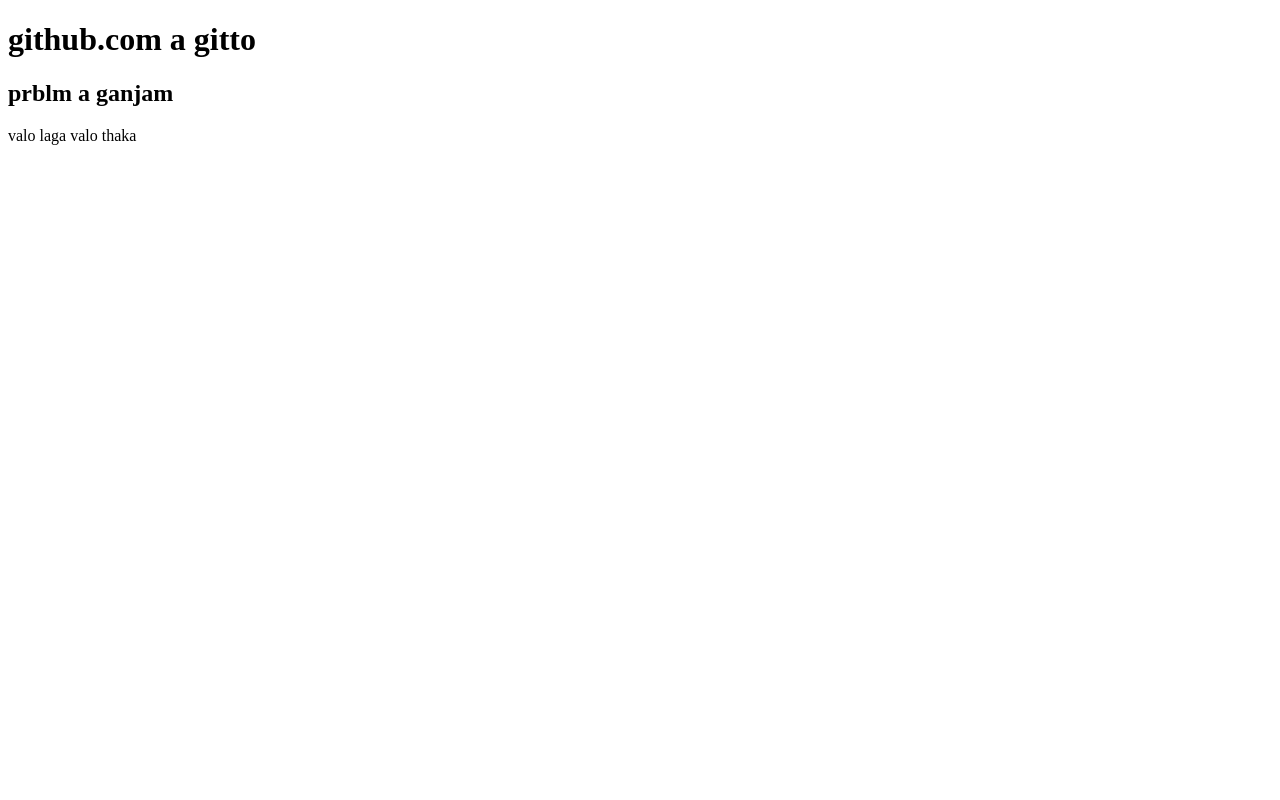
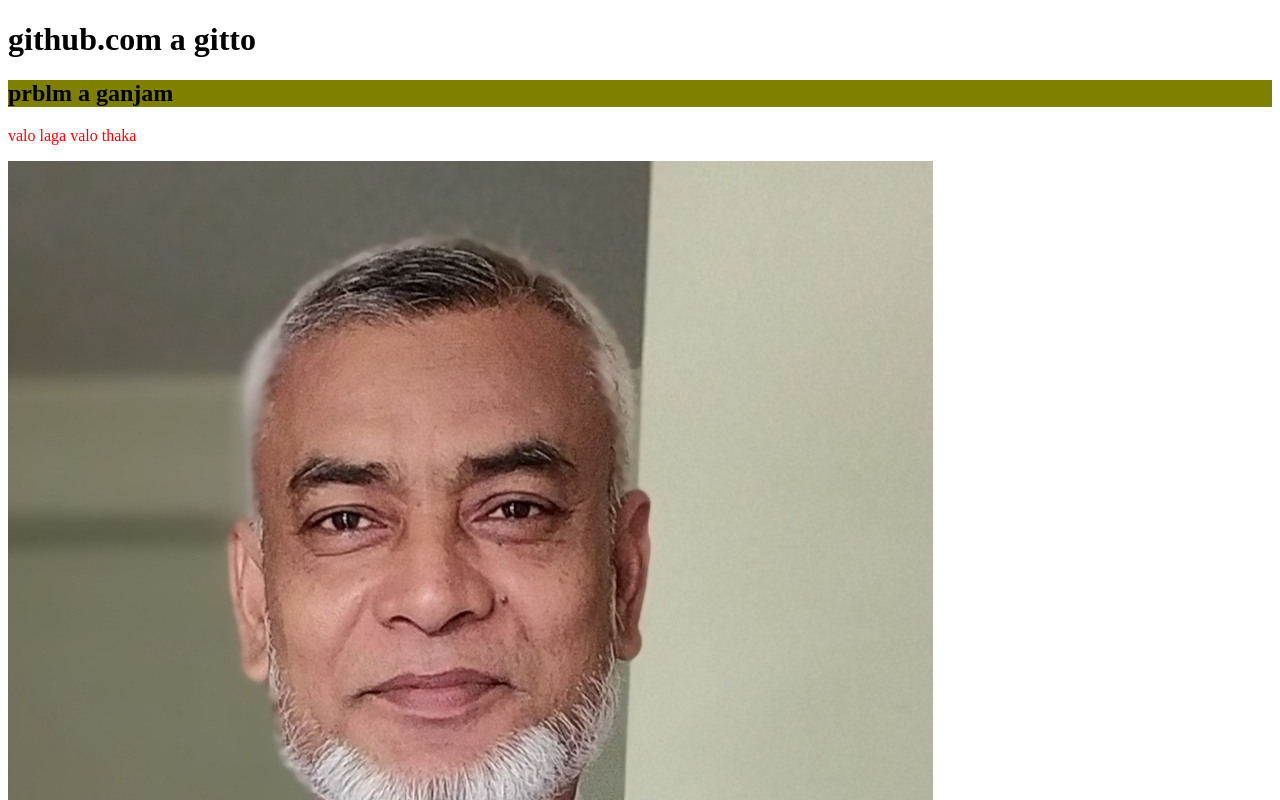
Before and after one commit to nusfa0830/four-repo, a plain HTML site: page index.htm in a window 1280 px wide. Shown: the top 800 px of the page. Drawn offline with Linux system fonts and the light colour scheme.

Commit message:
style add

```diff
--- a/index.htm
+++ b/index.htm
@@ -5,12 +5,13 @@
     <meta http-equiv="X-UA-Compatible" content="IE=edge">
     <meta name="viewport" content="width=device-width, initial-scale=1.0">
     <title>four-repo</title>
-    <link rel="style.css" alt="">
+    <link rel="stylesheet" href="style.css">
 </head>
 <body>
     <h1>github.com a gitto</h1>
     <h2>prblm a ganjam</h2>
     <p>valo laga valo thaka</p>
+    <img src="sayeed nor.jpg" alt="">
 
 </body>
 </html>
```
